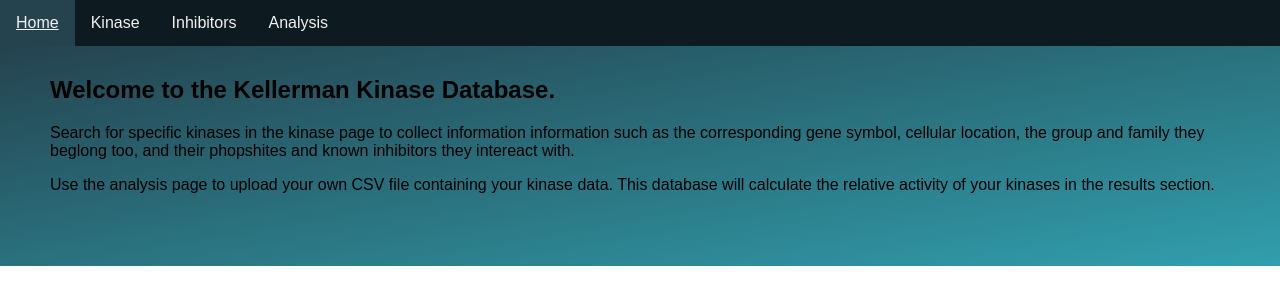
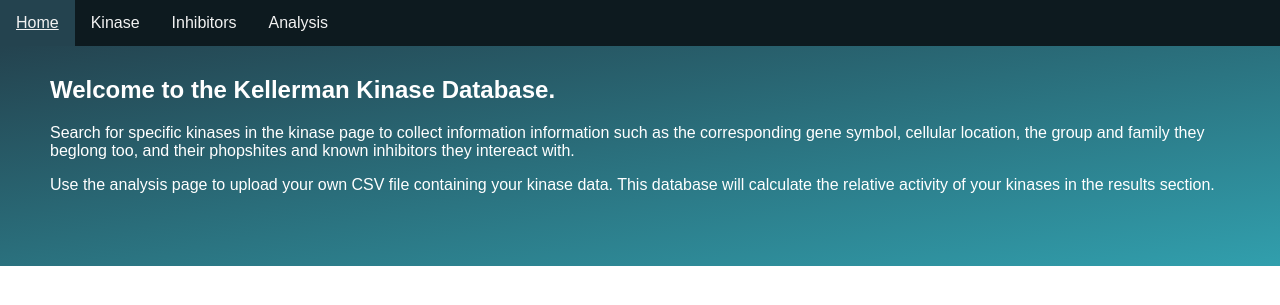
Before and after one commit to IldikoMagda/kellerman, a Flask app: page / in a window 1280 px wide. Shown: the top 305 px of the page. Run offline with Flask 2, Linux system fonts and the light colour scheme.

Commit message:
Update style.css

```diff
--- a/static/css/style.css
+++ b/static/css/style.css
@@ -42,7 +42,7 @@ body {
   padding-left: 50px;
   padding-right: 50px;
   text-align: left;
-  colour: white;
+  color: white;
 }
 /* Style the footer */
 .footer {
```
